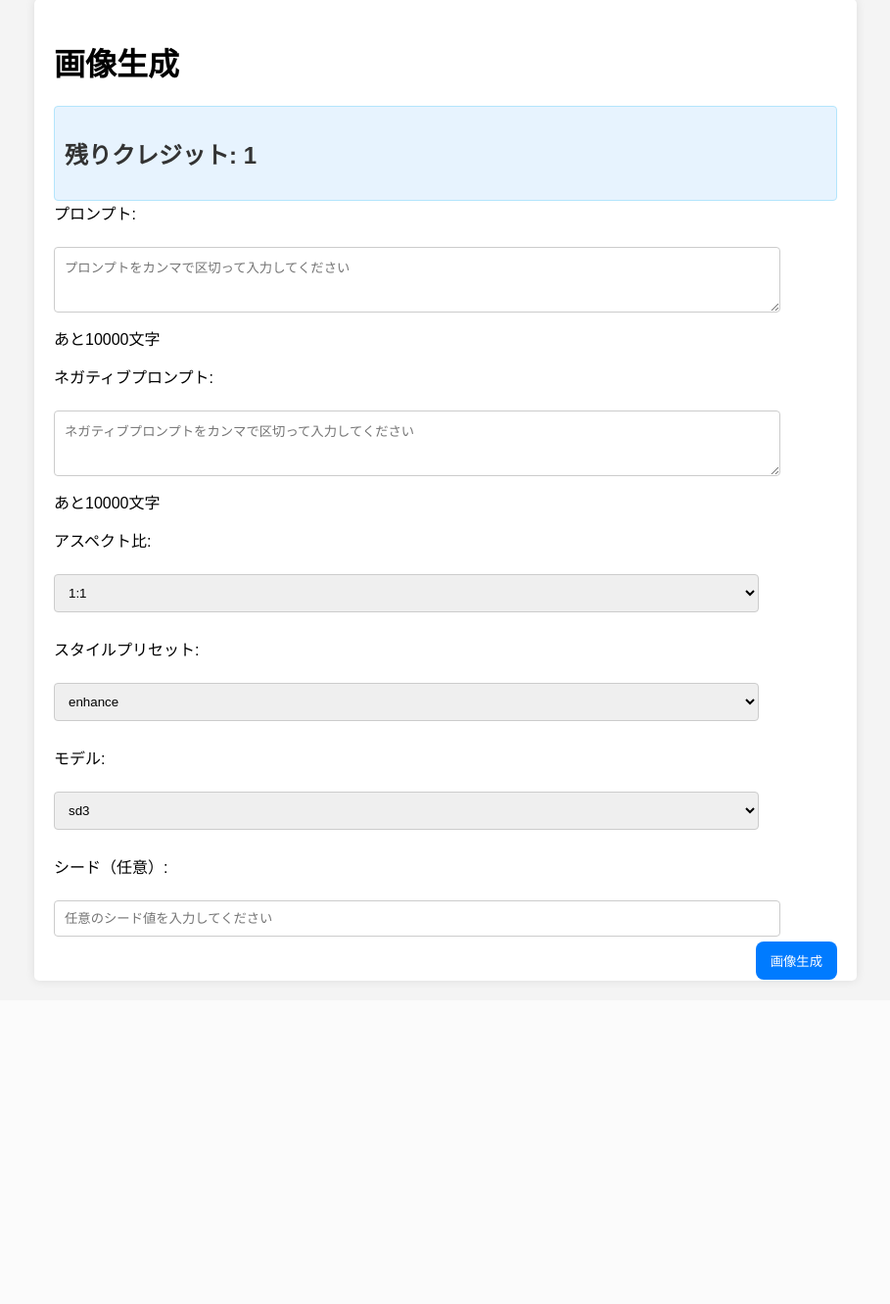
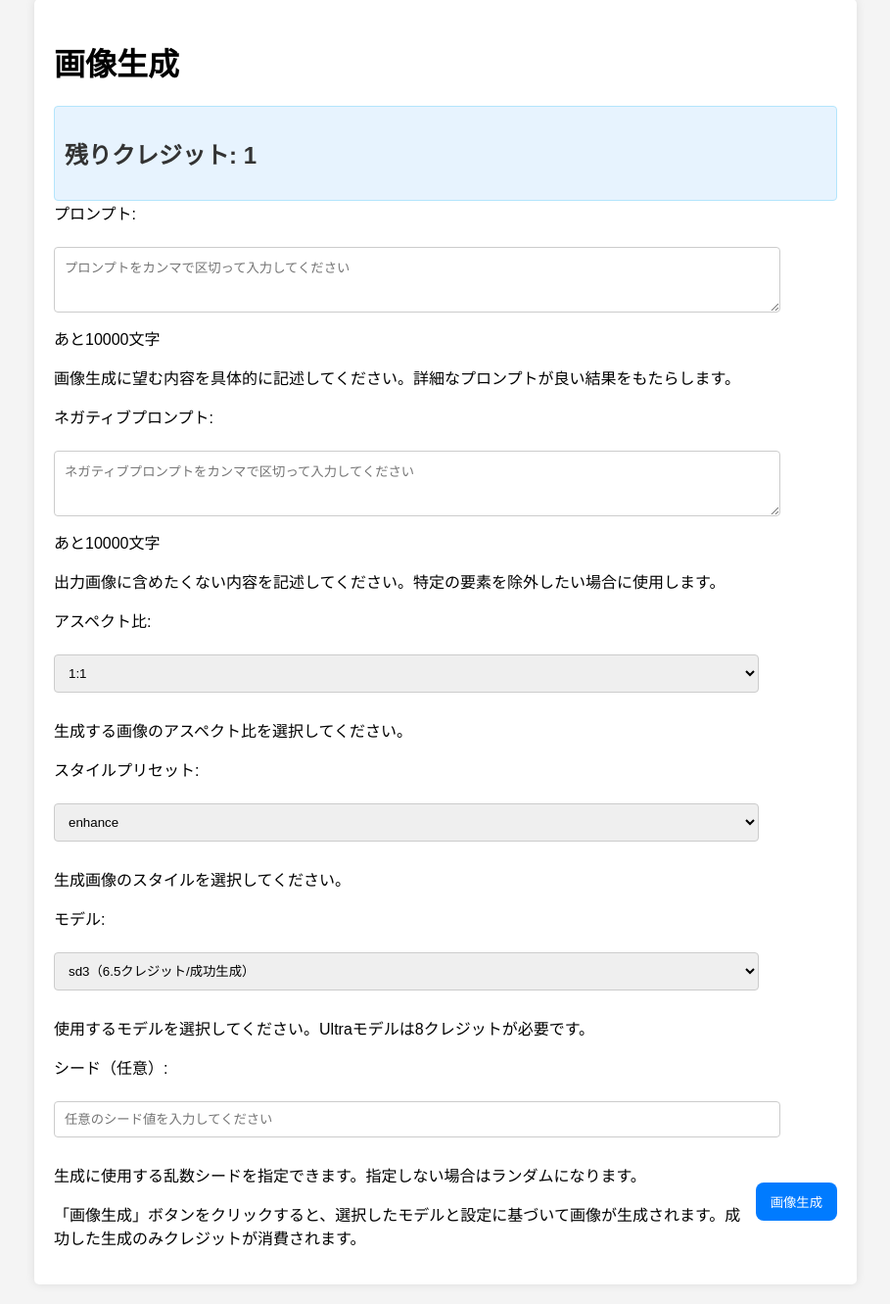
Before and after one commit to halcy8312/SD3, a Flask app: page /generate in a window 1280 px wide. Shown: the part 119-1450 px from the top of the page at 98% size, without its empty margins (185-1094 px from the left). Before the commit the page ends 1123 px from the top, so only its background shows below. Run offline with Flask 3, Linux system fonts and the light colour scheme; the visitor is signed in with stand-in values (Sample User, id 1).

Commit message:
html修正 generate

```diff
--- a/templates/generate.html
+++ b/templates/generate.html
@@ -15,11 +15,13 @@
             <label for="prompt">プロンプト:</label><br>
             <textarea id="prompt" name="prompt" rows="3" placeholder="プロンプトをカンマで区切って入力してください" oninput="updateCharacterCount('prompt', 'prompt-char-count')"></textarea><br>
             <span id="prompt-char-count">あと10000文字</span>
+            <p class="note">画像生成に望む内容を具体的に記述してください。詳細なプロンプトが良い結果をもたらします。</p>
         </div>
         <div class="form-group">
             <label for="negative_prompt">ネガティブプロンプト:</label><br>
             <textarea id="negative_prompt" name="negative_prompt" rows="3" placeholder="ネガティブプロンプトをカンマで区切って入力してください" oninput="updateCharacterCount('negative_prompt', 'negative-prompt-char-count')"></textarea><br>
             <span id="negative-prompt-char-count">あと10000文字</span>
+            <p class="note">出力画像に含めたくない内容を記述してください。特定の要素を除外したい場合に使用します。</p>
         </div>
         <div class="form-group">
             <label for="aspect_ratio">アスペクト比:</label><br>
@@ -34,6 +36,7 @@
                 <option value="9:16">9:16</option>
                 <option value="9:21">9:21（Ultraではエラーが出ます。）</option>
             </select><br>
+            <p class="note">生成する画像のアスペクト比を選択してください。</p>
         </div>
         <div class="form-group">
             <label for="style_preset">スタイルプリセット:</label><br>
@@ -56,20 +59,24 @@
                 <option value="pixel-art">pixel-art</option>
                 <option value="tile-texture">tile-texture</option>
             </select><br>
+            <p class="note">生成画像のスタイルを選択してください。</p>
         </div>
         <div class="form-group">
             <label for="model">モデル:</label><br>
             <select id="model" name="model">
-                <option value="sd3">sd3</option>
+                <option value="sd3">sd3（6.5クレジット/成功生成）</option>
                 <option value="sd3-turbo">sd3-turbo（動作しなくなった..）</option>
-                <option value="ultra">ultra</option>
+                <option value="ultra">ultra（8クレジット/成功生成）</option>
             </select><br>
+            <p class="note">使用するモデルを選択してください。Ultraモデルは8クレジットが必要です。</p>
         </div>
         <div class="form-group">
             <label for="seed">シード（任意）:</label><br>
             <input type="text" id="seed" name="seed" placeholder="任意のシード値を入力してください"><br>
+            <p class="note">生成に使用する乱数シードを指定できます。指定しない場合はランダムになります。</p>
         </div>
         <button type="submit" class="generate-button">画像生成</button>
+        <p class="note">「画像生成」ボタンをクリックすると、選択したモデルと設定に基づいて画像が生成されます。成功した生成のみクレジットが消費されます。</p>
     </form>
 </div>
 <script src="{{ url_for('static', filename='js/scripts.js') }}"></script>
```
